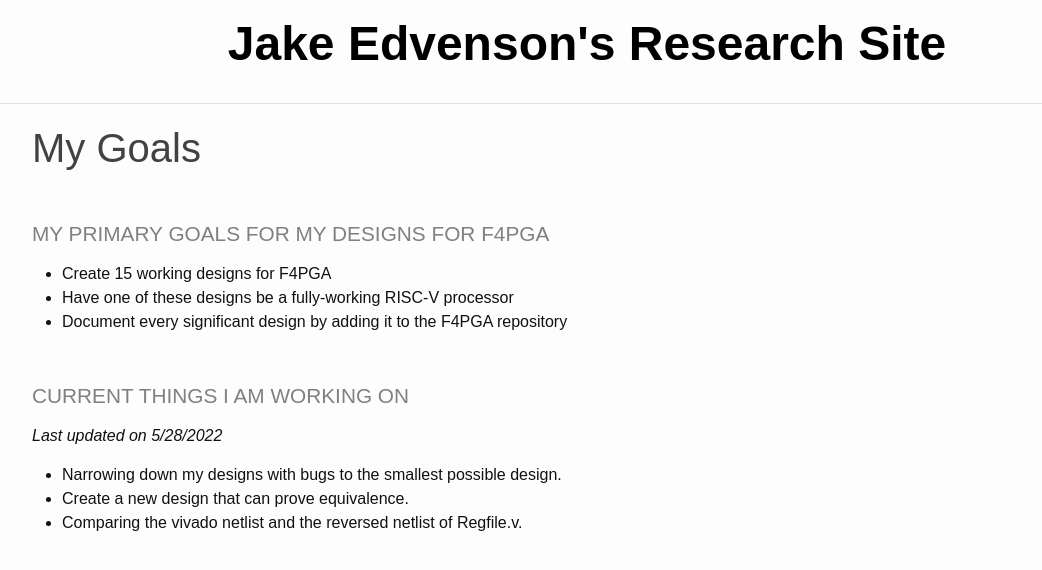
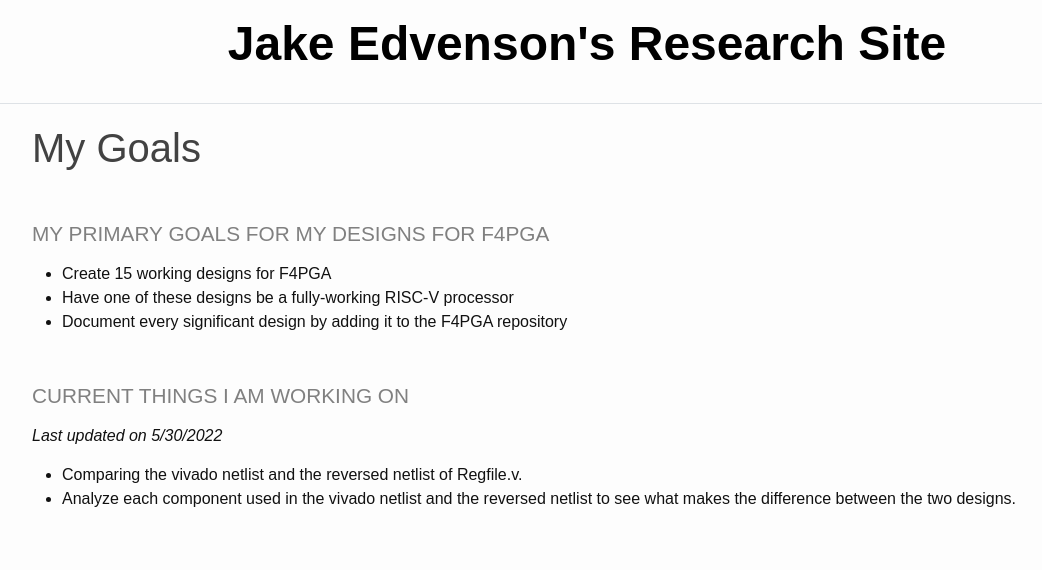
Before and after one commit to JakeEdvenson/JakeEdvenson.github.io, a Jekyll site: the page built from _pages/goals.md, in a window 1280 px wide. Shown: the top 570 px of the page, without its empty margins (53-1095 px from the left). Built offline with Jekyll 4.4.1, drawn with Linux system fonts in a browser that asks for light colours.

Commit message:
Update goals.md

```diff
--- a/_pages/goals.md
+++ b/_pages/goals.md
@@ -9,7 +9,6 @@ title: My Goals
 * Document every significant design by adding it to the F4PGA repository
 
 ### Current Things I am working on
-*Last updated on 5/28/2022*
-* Narrowing down my designs with bugs to the smallest possible design.
-* Create a new design that can prove equivalence.
+*Last updated on 5/30/2022*
 * Comparing the vivado netlist and the reversed netlist of Regfile.v.
+* Analyze each component used in the vivado netlist and the reversed netlist to see what makes the difference between the two designs.
```
